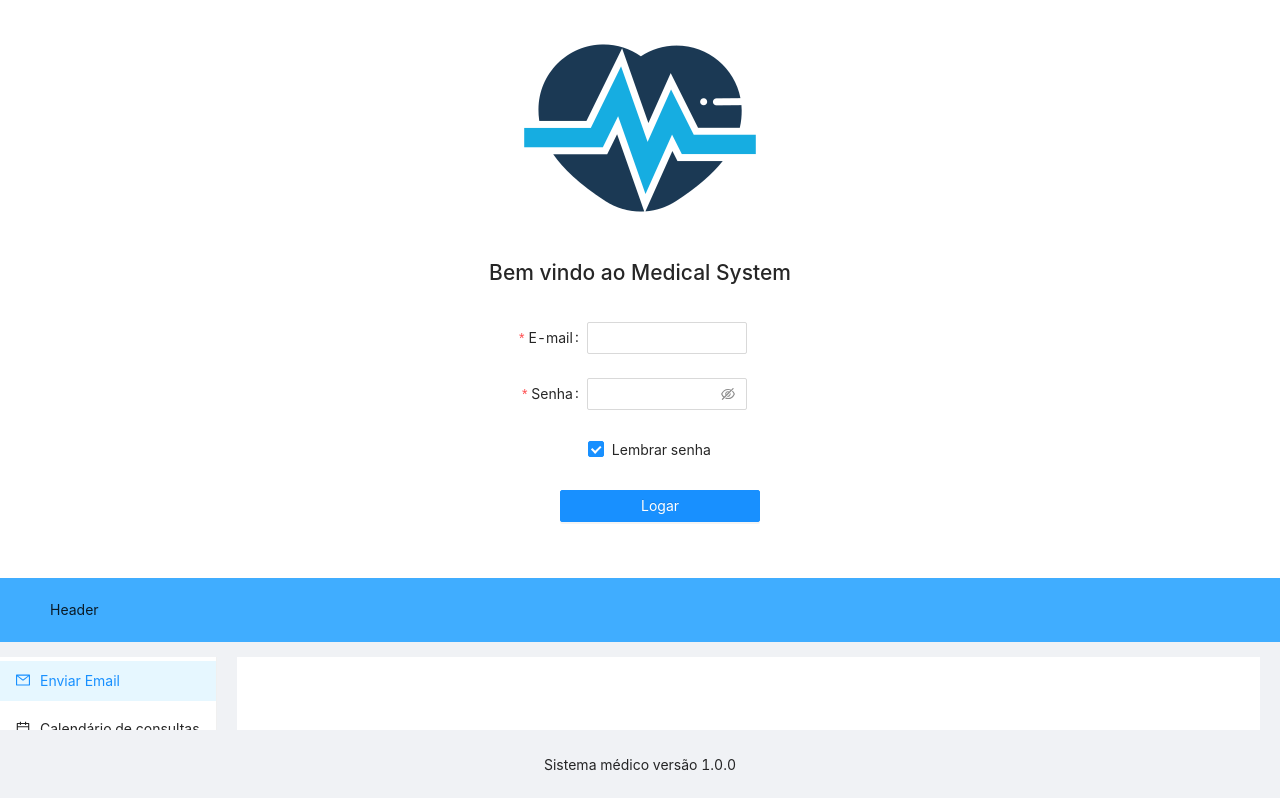
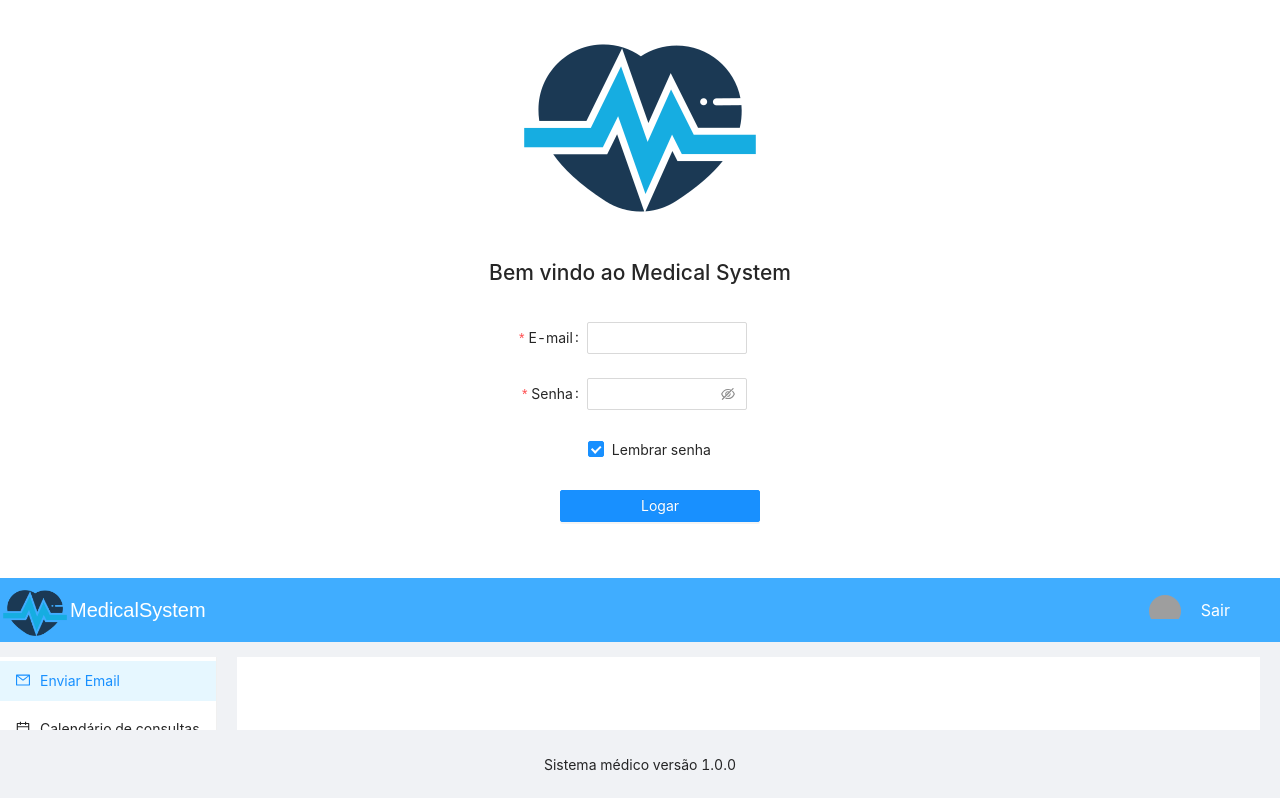
Before and after one commit to andreluizmicro/medical-system-front, a React (Create React App) app: page /login in a window 1280 px wide. Shown: the top 798 px of the page. Built offline with nearby package versions, Linux system fonts and the light colour scheme; grey boxes are pictures that could not be loaded.

Commit message:
Updated Header menu with insert avatar and logout menu

```diff
--- a/src/components/header/AppHeader.tsx
+++ b/src/components/header/AppHeader.tsx
@@ -1,9 +1,104 @@
 import React from "react";
 import { Header } from "antd/lib/layout/layout";
+import { UserOutlined } from "@ant-design/icons";
 import styles from "../../styles/globals.module.css";
+import {
+  Col,
+  Popconfirm,
+  Row,
+  message,
+  Menu,
+  Dropdown,
+  Avatar,
+  Image,
+  Tooltip,
+  Button,
+} from "antd";
+import logo from "../../assets/images/logo.png";
+import { Link } from "react-router-dom";
 
 const AppHeader = () => {
-  return <Header className={styles.header}>Header</Header>;
+  const text = <span>Usuário: André Luiz</span>;
+
+  const buttonWidth = 70;
+
+  const menu = (
+    <Menu>
+      <Menu.Item key="0">
+        <a href="https://www.antgroup.com">1st menu item</a>
+      </Menu.Item>
+      <Menu.Item key="1">
+        <a href="https://www.aliyun.com">2nd menu item</a>
+      </Menu.Item>
+      <Menu.Divider />
+      <Menu.Item key="3">3rd menu item</Menu.Item>
+    </Menu>
+  );
+
+  function confirm(e: any) {
+    console.log(e);
+    message.success("Click on Yes");
+  }
+
+  function cancel(e: any) {
+    console.log(e);
+    message.error("Click on No");
+  }
+
+  return (
+    <Header className={styles.header}>
+      <Row className={styles.row}>
+        <Col span={12}>
+          <Link to="/">
+            <img src={logo} alt="logo Medical System" className={styles.logo} />
+            <span className={styles.logoName}>MedicalSystem</span>
+          </Link>
+        </Col>
+        <Col
+          span={12}
+          // style={{ border: "1px solid black" }}
+          className={styles.headerInfo}
+        >
+          <Dropdown
+            overlay={menu}
+            trigger={["click"]}
+            className={styles.dropdown}
+          >
+            <Link
+              to=""
+              className="ant-dropdown-link"
+              onClick={(e) => e.preventDefault()}
+            >
+              {/* <Avatar icon={<UserOutlined />} /> */}
+
+              <Tooltip placement="bottom" title={text}>
+                <Avatar
+                  src={
+                    <Image
+                      src="https://joeschmoe.io/api/v1/random"
+                      style={{ width: 32 }}
+                    />
+                  }
+                />
+              </Tooltip>
+            </Link>
+          </Dropdown>
+
+          <Popconfirm
+            title="Tem certeza que deseja sair?"
+            onConfirm={confirm}
+            onCancel={cancel}
+            okText="Sim"
+            cancelText="Não"
+          >
+            <Link to="/logou" className={styles.headerUserInfo}>
+              Sair
+            </Link>
+          </Popconfirm>
+        </Col>
+      </Row>
+    </Header>
+  );
 };
 
 export default AppHeader;
--- a/src/styles/globals.module.css
+++ b/src/styles/globals.module.css
@@ -1,5 +1,41 @@
 .header {
   background: rgb(64 173 255) !important ;
+}
+
+.contentHeader {
+  border: 1px solid #000;
+}
+
+.row {
+  margin-left: -50px;
+}
+
+.logo {
+  width: 70px;
+}
+
+.headerInfo {
+  font-size: 1rem;
+  color: #fff;
+  text-align: right;
+}
+
+.headerUserInfo {
+  color: #fff;
+}
+
+.headerUserInfo:hover {
+  color: #fff;
+}
+
+.dropdown {
+  margin-right: 20px;
+}
+
+.logoName {
+  color: #fff;
+  font-size: 20px;
+  font-family: Arial, Helvetica, sans-serif;
 }
 
 .content {
```
